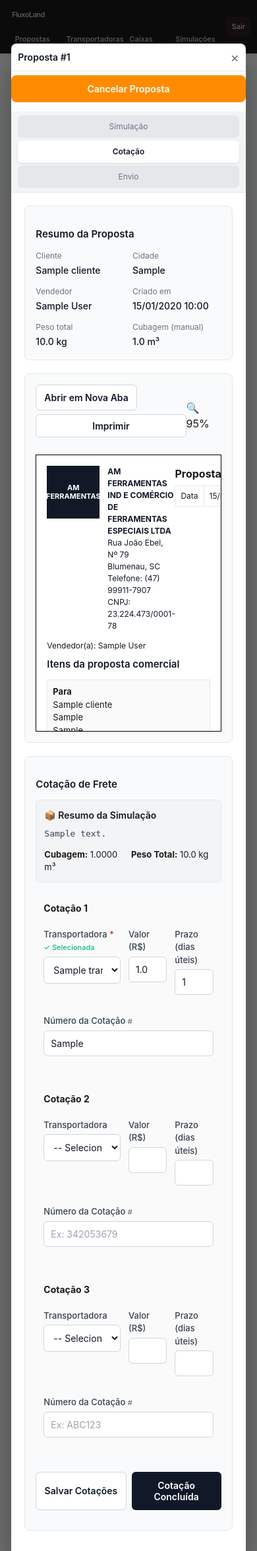
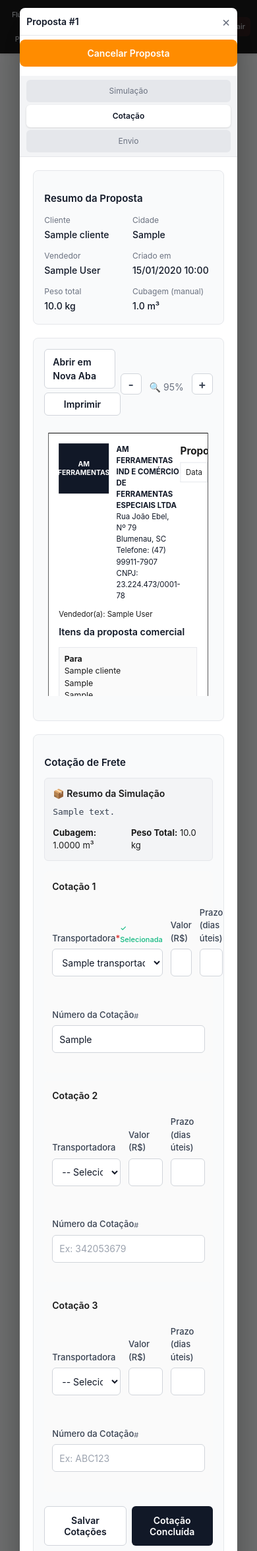
Before and after one commit to ErikaCordeiro/fluxoland, a FastAPI app: page /propostas/1 in a window 390 px wide, after a click on "Cotação". Shown: the top 2351 px of the page at 66% size. Run offline with FastAPI, Linux system fonts and the light colour scheme; the visitor is signed in with stand-in values (Sample User, id 1); tables that the repository leaves empty hold one stand-in row (values such as "Sample post"); grey boxes marked "Sample" are stand-in pictures.

Commit message:
feat: melhorias UI modal proposta e fix bug importação Bling
- Reduz largura modal de 1600px para 1000px com melhor responsividade
- Adiciona controles de zoom funcionais (50-150%)
- Alinha campos de cotação (Transportadora, Valor, Prazo)
- Corrige bug: produtos sem medidas voltam para pendente_simulacao
- Atualiza .gitignore para ignorar evolution-api

```diff
--- a/static/css/proposta_detail.css
+++ b/static/css/proposta_detail.css
@@ -16,8 +16,8 @@
 /* ============================= */
 .modal-content {
     background: #ffffff;
-    width: 1600px;
-    max-width: 98%;
+    width: 1000px;
+    max-width: 75%;
     max-height: 95vh;
     border-radius: 8px;
     display: flex;
@@ -27,13 +27,19 @@
 }
 
 /* Modal responsivo em telas pequenas */
+@media (max-width: 1200px) {
+    .modal-content {
+        max-width: 80%;
+    }
+}
+
 @media (max-width: 768px) {
     .modal-overlay {
         padding: 16px;
     }
 
     .modal-content {
-        max-width: 100%;
+        max-width: 85%;
         max-height: calc(100vh - 32px);
         border-radius: 12px;
     }
@@ -41,11 +47,12 @@
 
 @media (max-width: 480px) {
     .modal-overlay {
-        padding: 8px;
+        padding: 12px;
     }
 
     .modal-content {
-        max-height: calc(100vh - 16px);
+        max-width: 90%;
+        max-height: calc(100vh - 24px);
         border-radius: 8px;
     }
 }
@@ -196,6 +203,45 @@
     justify-content: space-between;
     align-items: center;
     margin-bottom: 12px;
+}
+
+.preview-zoom {
+    display: flex;
+    align-items: center;
+    gap: 8px;
+}
+
+.zoom-btn {
+    width: 32px;
+    height: 32px;
+    border: 1px solid #d1d5db;
+    background: #ffffff;
+    border-radius: 6px;
+    font-size: 18px;
+    font-weight: 600;
+    color: #374151;
+    cursor: pointer;
+    transition: all 0.2s ease;
+    display: flex;
+    align-items: center;
+    justify-content: center;
+    padding: 0;
+}
+
+.zoom-btn:hover {
+    background: #f3f4f6;
+    border-color: #9ca3af;
+}
+
+.zoom-btn:active {
+    background: #e5e7eb;
+}
+
+#zoom-level {
+    font-size: 14px;
+    color: #6b7280;
+    min-width: 60px;
+    text-align: center;
 }
 
 .preview-toolbar .btn-secondary {
@@ -565,6 +611,7 @@ form textarea {
     font-size: 14px;
     background: #ffffff;
     color: #111827;
+    box-sizing: border-box;
 }
 
 form textarea {
@@ -596,6 +643,56 @@ form textarea:disabled {
     margin-bottom: 8px;
     font-size: 14px;
     color: #111827;
+}
+
+.cotacao-item {
+    background: #fafafa;
+    padding: 12px;
+    border-radius: 6px;
+    margin-bottom: 12px;
+}
+
+.cotacao-item h4 {
+    margin: 0 0 12px 0;
+    font-size: 14px;
+    font-weight: 600;
+}
+
+.cotacao-item>div[style*="grid"] {
+    display: grid !important;
+    grid-template-columns: 2fr 1fr 1fr !important;
+    gap: 12px !important;
+    align-items: end;
+}
+
+.cotacao-item>div[style*="grid"]>div {
+    display: flex;
+    flex-direction: column;
+}
+
+.cotacao-item label {
+    display: block;
+    margin-bottom: 6px;
+    font-size: 13px;
+    font-weight: 500;
+    color: #374151;
+    min-height: 38px;
+    display: flex;
+    align-items: flex-end;
+}
+
+.cotacao-item input,
+.cotacao-item select {
+    width: 100%;
+    padding: 10px;
+    border-radius: 6px;
+    border: 1px solid #d1d5db;
+    font-size: 14px;
+    background: #ffffff;
+    color: #111827;
+    box-sizing: border-box;
+    min-width: 0;
+    height: 42px;
 }
 
 .cotacao-grid {
--- a/static/js/proposta_detail.js
+++ b/static/js/proposta_detail.js
@@ -5,6 +5,39 @@ document.addEventListener("DOMContentLoaded", () => {
     "sec-cotacao": document.getElementById("sec-cotacao"),
     "sec-envio": document.getElementById("sec-envio")
   };
+
+  // Controle de Zoom
+  let currentZoom = 95;
+  const zoomInBtn = document.getElementById('zoom-in');
+  const zoomOutBtn = document.getElementById('zoom-out');
+  const zoomLevel = document.getElementById('zoom-level');
+  const preview = document.getElementById('proposal-preview');
+
+  function updateZoom(newZoom) {
+    currentZoom = Math.max(50, Math.min(150, newZoom));
+    if (preview) {
+      preview.style.transform = `scale(${currentZoom / 100})`;
+      preview.style.transformOrigin = 'top center';
+    }
+    if (zoomLevel) {
+      zoomLevel.textContent = `🔍 ${currentZoom}%`;
+    }
+  }
+
+  if (zoomInBtn) {
+    zoomInBtn.addEventListener('click', () => {
+      updateZoom(currentZoom + 10);
+    });
+  }
+
+  if (zoomOutBtn) {
+    zoomOutBtn.addEventListener('click', () => {
+      updateZoom(currentZoom - 10);
+    });
+  }
+
+  // Inicializa o zoom
+  updateZoom(95);
 
   function showSection(sectionId) {
     Object.entries(sections).forEach(([id, section]) => {
--- a/templates/proposta_detail.html
+++ b/templates/proposta_detail.html
@@ -3,11 +3,11 @@
 {% block title %}Proposta #{{ proposta.display_numero }}{% endblock %}
 
 {% block css %}
-<link rel="stylesheet" href="/static/css/proposta_detail.css?v=11.0">
+<link rel="stylesheet" href="/static/css/proposta_detail.css?v=25.0">
 {% endblock %}
 
 {% block scripts %}
-<script src="/static/js/proposta_detail.js?v=11.0"></script>
+<script src="/static/js/proposta_detail.js?v=12.0"></script>
 <script src="/static/js/proposta_volumes.js"></script>
 {% endblock %}
 
@@ -103,7 +103,11 @@
             <a class="btn-secondary" target="_blank" href="/propostas/{{ proposta.id }}/abrir">Abrir em Nova Aba</a>
             <button class="btn-secondary" id="btn-print">Imprimir</button>
           </div>
-          <div class="preview-zoom">🔍 95%</div>
+          <div class="preview-zoom">
+            <button class="zoom-btn" id="zoom-out" title="Diminuir zoom">-</button>
+            <span id="zoom-level">🔍 95%</span>
+            <button class="zoom-btn" id="zoom-in" title="Aumentar zoom">+</button>
+          </div>
         </div>
 
         <div class="proposal-preview" id="proposal-preview">
```
Also changed, not shown: services/bling_import_service.py (+26 -1 lines), 1 other file.
